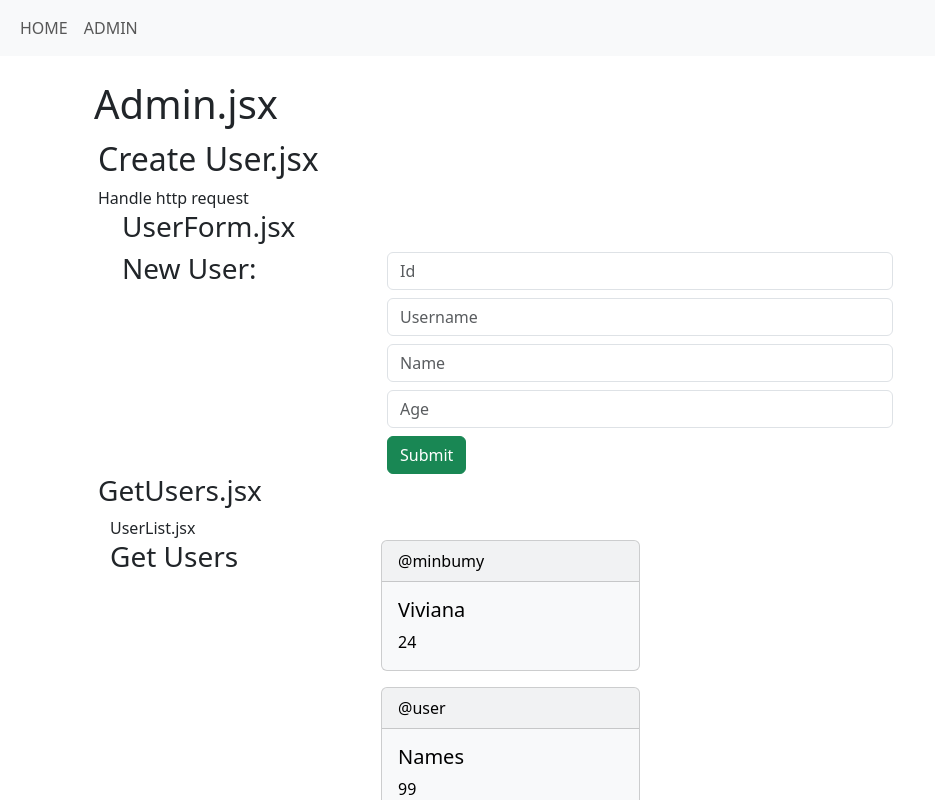
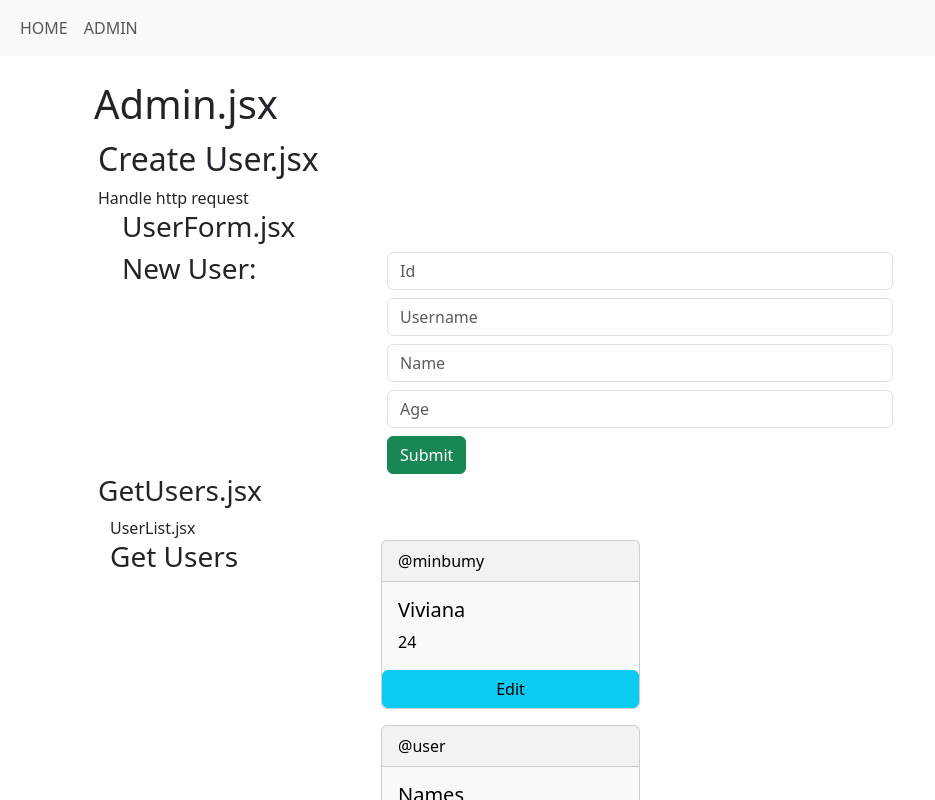
Before and after one commit to VivianaS14/react-basic-crud, a React (Create React App) app: page /admin in a window 1280 px wide. Shown: the top 800 px of the page, without its empty margins (0-935 px from the left). Built offline with nearby package versions, Linux system fonts and the light colour scheme; data requests are answered from the project's data file.

Commit message:
feat: component list card

```diff
--- /dev/null
+++ b/src/components/UserCard.jsx
@@ -0,0 +1,23 @@
+import React from "react";
+import { Link } from "react-router-dom";
+
+const UserCard = ({ username, name, age }) => {
+  const LINK_ADDRESS = `/users${username.id}`;
+
+  return (
+    <div>
+      <div className="card text-bg-light mb-3 w-50">
+        <div className="card-header">{username}</div>
+        <div className="card-body">
+          <h5 className="card-title">{name}</h5>
+          <p className="card-text">{age}</p>
+        </div>
+        <Link className="btn btn-info" to={LINK_ADDRESS}>
+          Edit
+        </Link>
+      </div>
+    </div>
+  );
+};
+
+export default UserCard;
--- a/src/components/UserList.jsx
+++ b/src/components/UserList.jsx
@@ -1,4 +1,5 @@
 import React from "react";
+import UserCard from "./UserCard";
 
 const UserList = ({ list }) => {
   return (
@@ -10,13 +11,12 @@ const UserList = ({ list }) => {
         </div>
         <div className="col-6">
           {list.map((e) => (
-            <div key={e.id} className="card text-bg-light mb-3 w-50">
-              <div className="card-header">{e.username}</div>
-              <div className="card-body">
-                <h5 className="card-title">{e.name}</h5>
-                <p className="card-text">{e.age}</p>
-              </div>
-            </div>
+            <UserCard
+              key={e.id}
+              username={e.username}
+              name={e.name}
+              age={e.age}
+            />
           ))}
         </div>
       </div>
```
